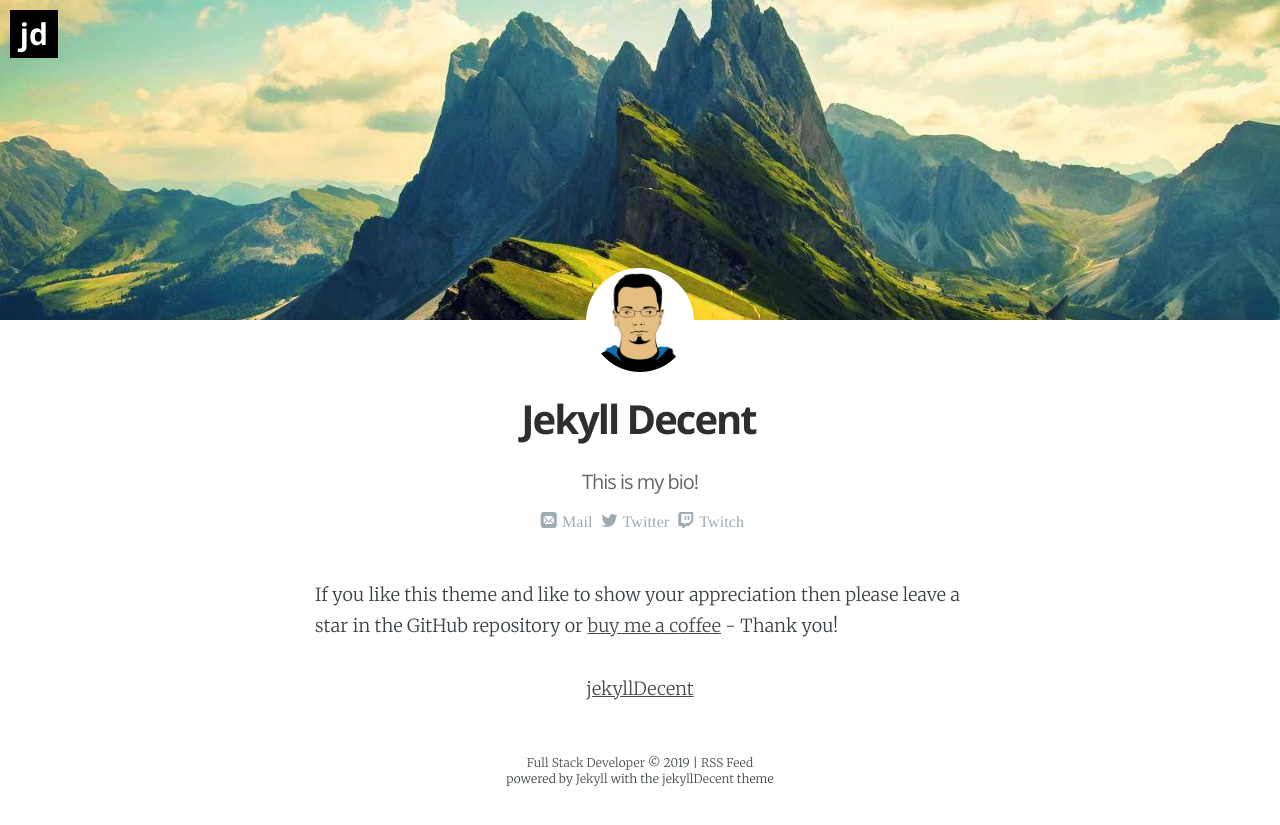
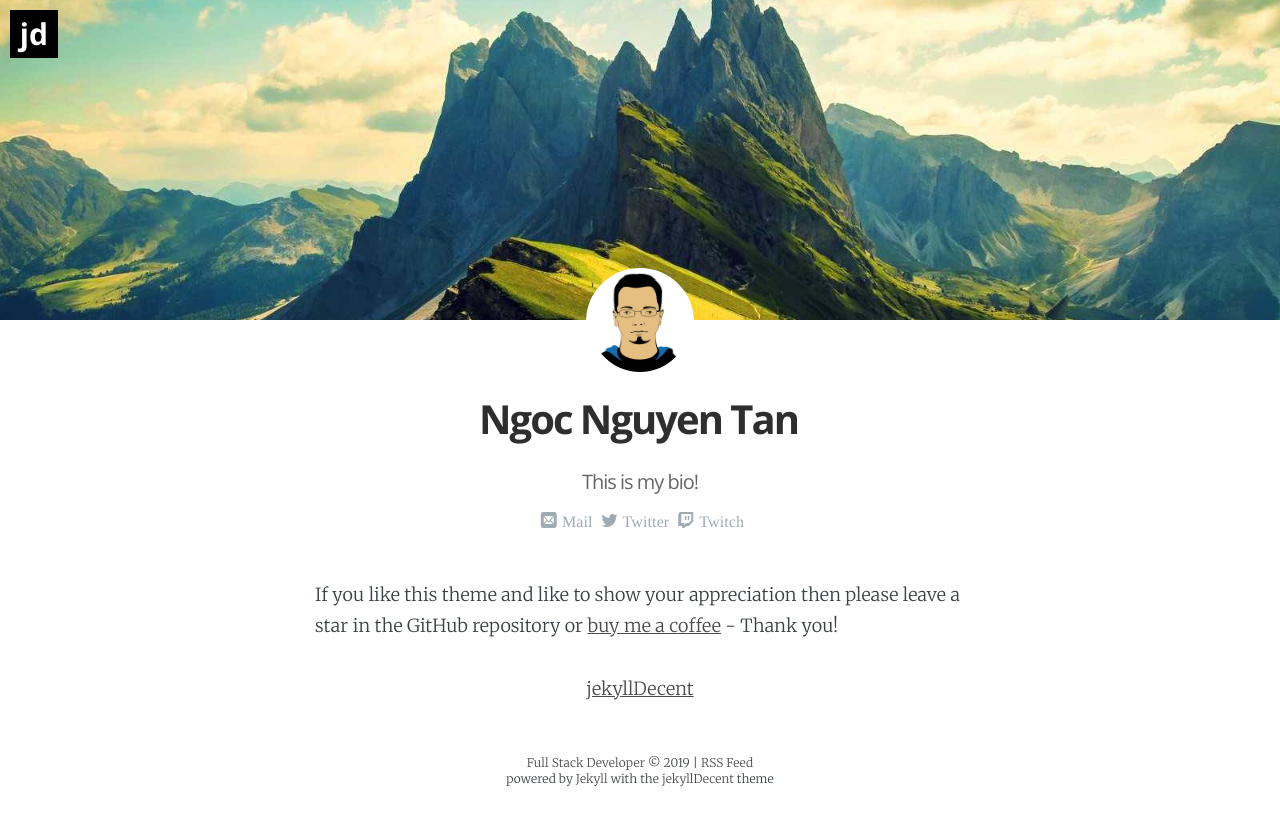
Before and after one commit to tanngoc93/tanngoc93.github.io, a Jekyll site: the page built from _pages/about.md, in a window 1280 px wide. Shown: the top 825 px of the page. Built offline with Jekyll 4.4.1, drawn with Linux system fonts in a browser that asks for light colours; some web fonts are replaced.

Commit message:
Update authors.yml

```diff
--- a/_data/authors.yml
+++ b/_data/authors.yml
@@ -1,10 +1,10 @@
 default:                                                      # Fallback if nothing is specified
   initial:      jdecent                                       # used for author lookup in posts and for first two characters in the about page back button
-  name:         "Jekyll Decent"                               # used to display author name
+  name:         "Ngoc Nguyen Tan"                               # used to display author name
   cover:        /assets/mountain-alternative-cover.jpg        # OPTIONAL: defines location of cover image in about page
   picture:      /assets/johndoe.jpg                           # OPTIONAL: author picture
   bio:          This is my bio!                               # OPTIONAL: text below author name in posts
-  location:     Germany                                       # OPTIONAL: used to display location of the author
+  location:     Vietnam                                       # OPTIONAL: used to display location of the author
   website:                          						  # OPTIONAL: link to the author of a post
   email:                                                      # OPTIONAL: used in the about page
   twitter:                                                    # OPTIONAL: used in the about page
@@ -25,11 +25,11 @@ default:                                                      # Fallback if noth
   reddit:                                                     # OPTIONAL: used in the about page
 jdecent:
   initial:      jdecent
-  name:         "Jekyll Decent"
+  name:         "Ngoc Nguyen Tan"
   cover:        /assets/mountain-alternative-cover.jpg
   picture:      /assets/johndoe.jpg
   bio:          This is my bio!
-  location:     Germany
+  location:     Vietnam
   email:        "-"
   twitter:      "-"
   twitch:       "-"
@@ -38,7 +38,7 @@ jwillmer:
   name:         "Jens Willmer"
   picture:      /assets/jwillmer.jpg
   bio:          All about technology
-  location:     Germany
+  location:     Vietnam
   website:      "http://jwillmer.de/cv"
   twitter:      jenswillmer
   github:       jwillmer
```
